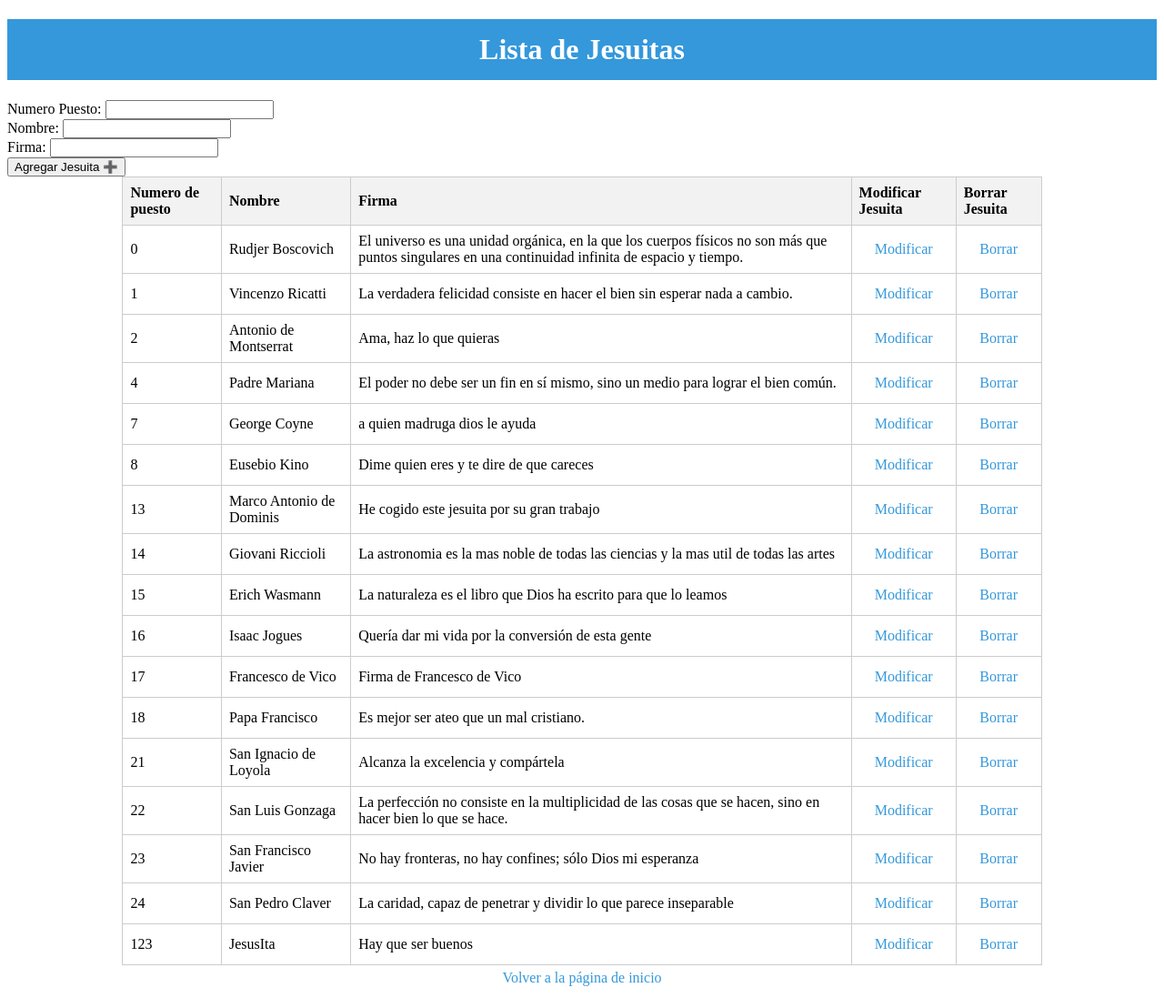
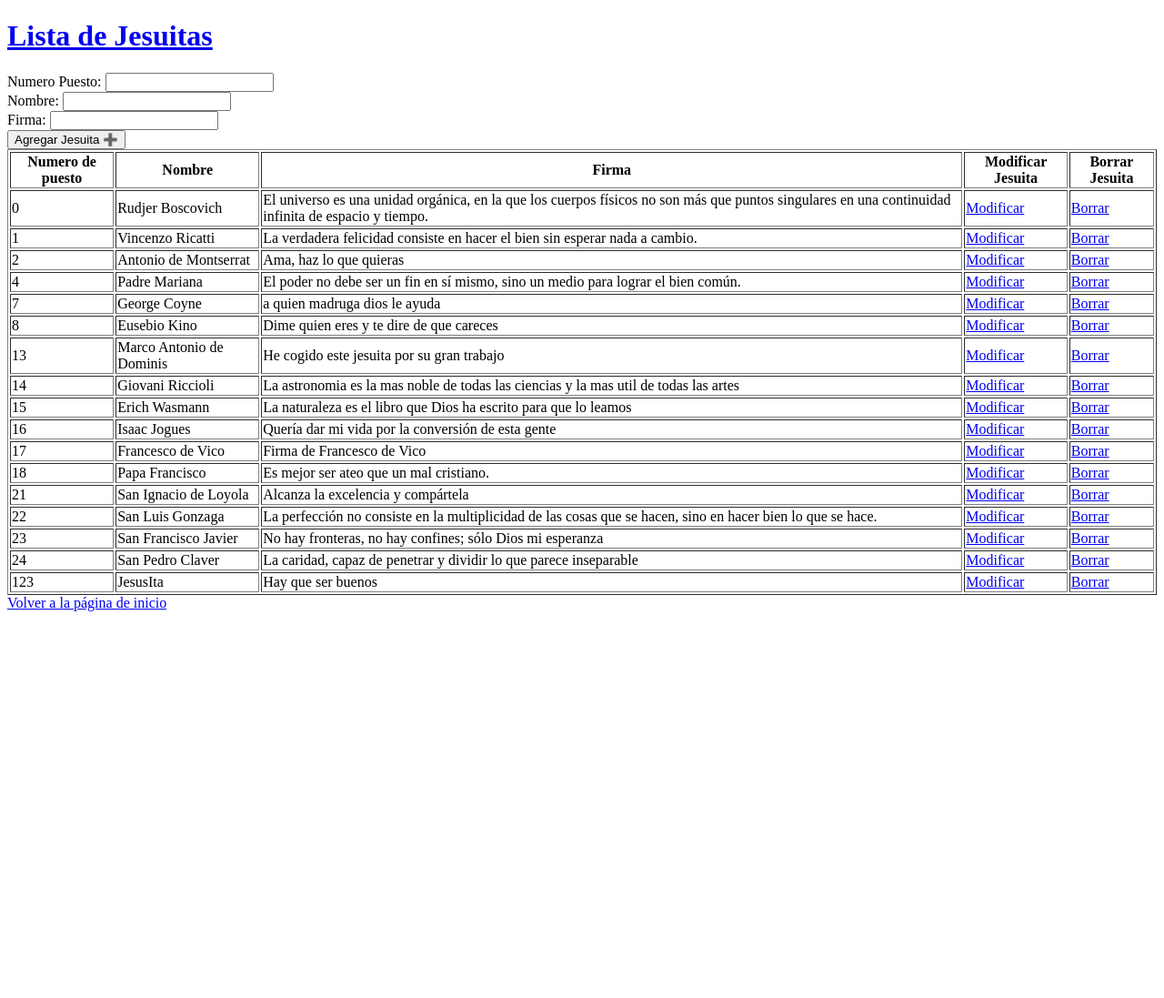
Before and after one commit to LoouisS/crud-php, a PHP site: page /resources/views/jesuitas/mostrar_jesuita.php in a window 1280 px wide. Shown: the whole page at 91% size. After the commit the page ends 672 px from the top, so only its background shows below. Run offline with PHP 8.4, Linux system fonts and the light colour scheme; data comes from the database, SQL or seed files in the repository; a stand-in replaces the project's code that opens the database connection; some libraries are stand-ins or nearby versions.

Commit message:
modificado en clase

```diff
--- a/app/Models/database_connector.php
+++ b/app/Models/database_connector.php
@@ -1,5 +1,4 @@
 <?php
-    // FIXME No funciona esta ruta xd
     require_once '..\..\..\config\configdb.php';
 
     class DatabaseConnector {
--- a/app/Models/lugares.php
+++ b/app/Models/lugares.php
@@ -7,7 +7,6 @@ class Lugares {
     }
 
     public function create($ip, $lugar, $descripcion) {
-        $mensaje = "";
         try {
             $sql = "INSERT INTO lugar (ip, lugar, descripcion) VALUES ('$ip', '$lugar', '$descripcion')";
             if ($this->db->conexion->query($sql)) {
--- a/resources/views/jesuitas/mostrar_jesuita.php
+++ b/resources/views/jesuitas/mostrar_jesuita.php
@@ -1,63 +1,7 @@
-<?php
-
-    require_once '..\..\..\app\Models\database_connector.php';
-    require_once '..\..\..\app\Models\jesuita.php';
-
-
-    $db = new DatabaseConnector();
-    $jesuita = new Jesuita($db);
-
-    $jesuitas = $jesuita->read();
-?>
-
 <!DOCTYPE html>
 <html>
 <head>
     <title>Lista de Jesuitas</title>
-    <style>
-        h1 {
-            text-align: center;
-            background-color: #3498db;
-            color: #fff;
-            padding: 10px;
-        }
-
-        h1 a {
-            color: white;
-        }
-
-        table {
-            width: 80%;
-            margin: 0 auto;
-            border-collapse: collapse;
-        }
-
-        th, td {
-            border: 1px solid #ccc;
-            padding: 8px;
-            text-align: left;
-        }
-
-        tr:hover {
-            background-color: #f2f2f2;
-        }
-
-        th {
-            background-color: #f2f2f2;
-        }
-
-        a {
-            text-decoration: none;
-            color: #3498db;
-            text-align: center;
-            display: block;
-            padding: 5px;
-        }
-
-        a:hover {
-            text-decoration: underline;
-        }
-    </style>
 </head>
 <body>
     <h1><a href="../../../index.html">Lista de Jesuitas</a></h1>
@@ -82,7 +26,14 @@
             <th>Borrar Jesuita</th>
         </tr>
         <?php
-        // Siempre oa
+            require_once '..\..\..\app\Models\database_connector.php';
+            require_once '..\..\..\app\Models\jesuita.php';
+
+            $db = new DatabaseConnector();
+            $jesuita = new Jesuita($db);
+
+            $jesuitas = $jesuita->read();
+
             foreach ($jesuitas as $j) {
                 echo "<tr>";
                 echo "<td>" . $j['idJesuita'] . "</td>";
```
Also changed, not shown: resources/views/jesuitas/borrar_jesuita.php (+7 -9 lines), resources/views/jesuitas/crear_jesuita.php (+8 -10 lines), resources/views/jesuitas/modificar_jesuita.php (+6 -7 lines), resources/views/jesuitas/modificar_jesuita2.php (+6 -7 lines), resources/views/lugares/borrar_lugar.php (+7 -11 lines), resources/views/lugares/crear_lugar.php (+8 -11 lines), resources/views/lugares/modificar_lugar.php (+6 -7 lines), resources/views/lugares/modificar_lugar2.php (+6 -7 lines), resources/views/lugares/mostrar_lugares.php (+11 -12 lines), resources/views/visitas/mostrar_visitas.php (+8 -7 lines), resources/views/visitas/realizar_visita.php (+10 -9 lines), README.md.
